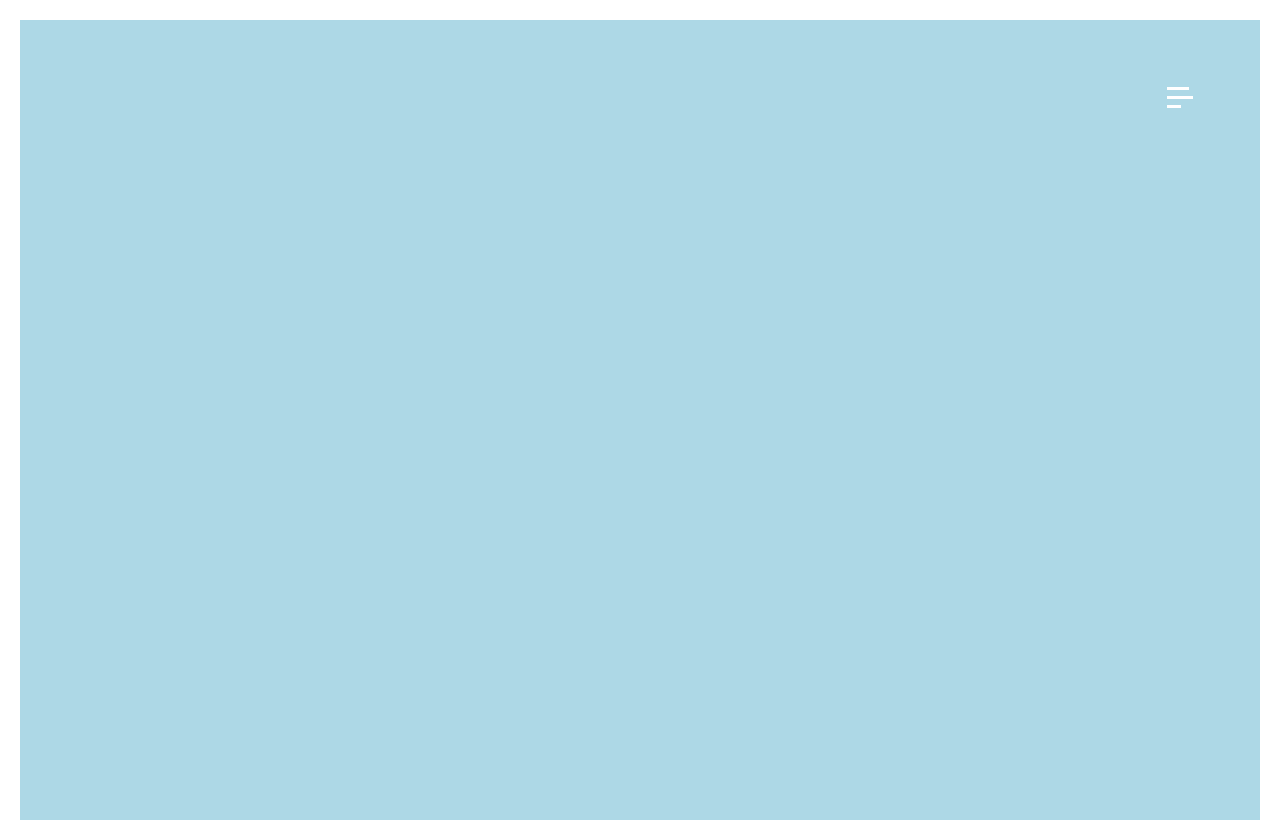
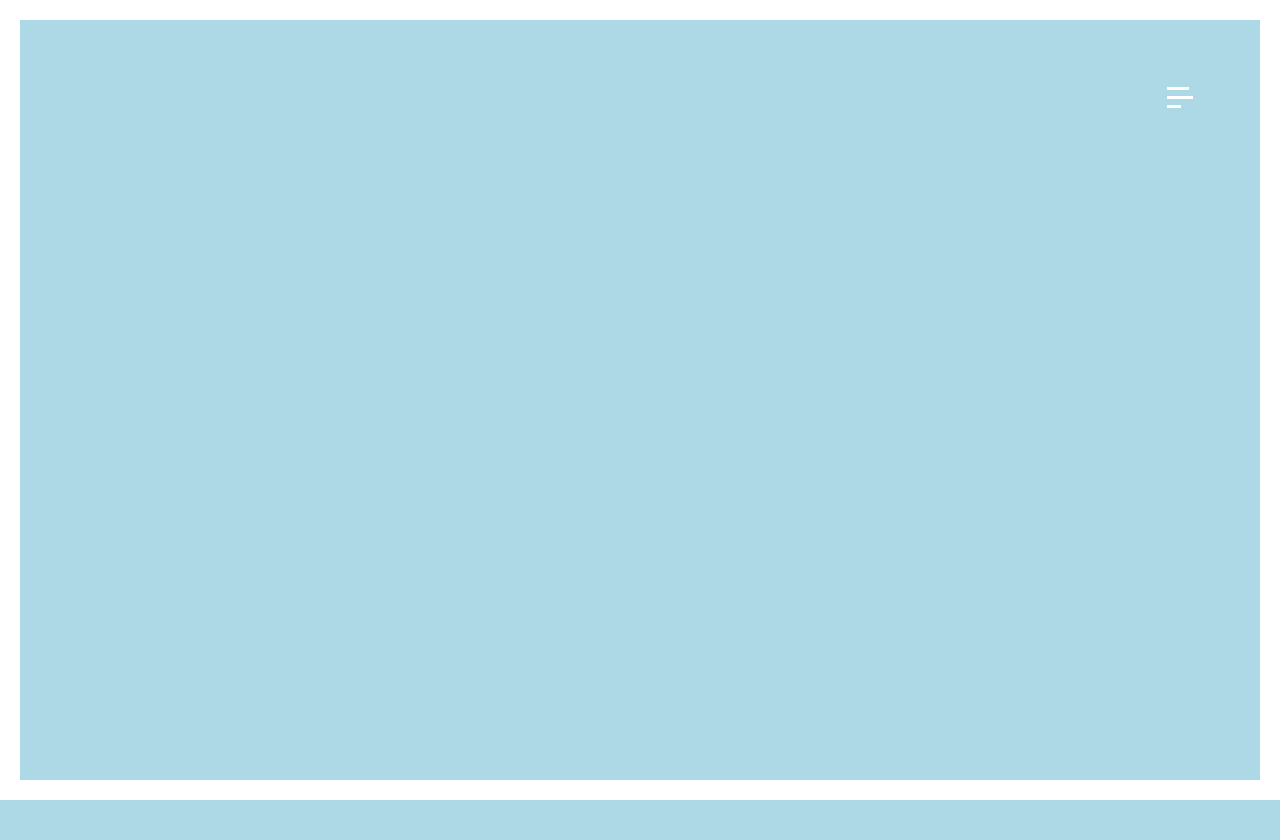
Before and after one commit to milonv/burger.io, a plain HTML site: page index.html in a window 1280 px wide. After the commit the page ends 800 px from the top, so only its background shows below. Drawn offline with Linux system fonts and the light colour scheme.

Commit message:
some words

```diff
--- a/index.html
+++ b/index.html
@@ -3,13 +3,10 @@
 <head>
     <meta charset="UTF-8">
     <meta name="viewport" content="width=device-width, initial-scale=1.0">
-    <title>Test</title>
+    <title>Burger menu</title>
     <link rel="stylesheet" href="style.css">
 </head>
 <body>
-    <div class="page">
-        <header class="header">
-
     <div class="burger-menu">
         <div class="wrapper">
             <span class="bar"></span>
@@ -18,8 +15,6 @@
         </div>
     </div>
 
-        </header>
-    </div>
     <script src="script.js"></script>
 </body>
 </html>
--- a/style.css
+++ b/style.css
@@ -7,6 +7,7 @@ body {
     margin: 0;
     background-color: #ADD8E6;
     border: 20px solid #fff;
+    height: 100vh;
 }
 
 body.active {
@@ -16,10 +17,6 @@ body.active {
     -moz-transition: background-color 0.8s 0.1s ease;
     -o-transition: background-color 0.8s 0.1s ease;
     -webkit-transition: background-color 0.8s 0.1s ease;
-}
-
-.page {
-    height: 100vh;
 }
 
 .burger-menu {
```
Lines whose indentation alone changed are shown as unchanged.
